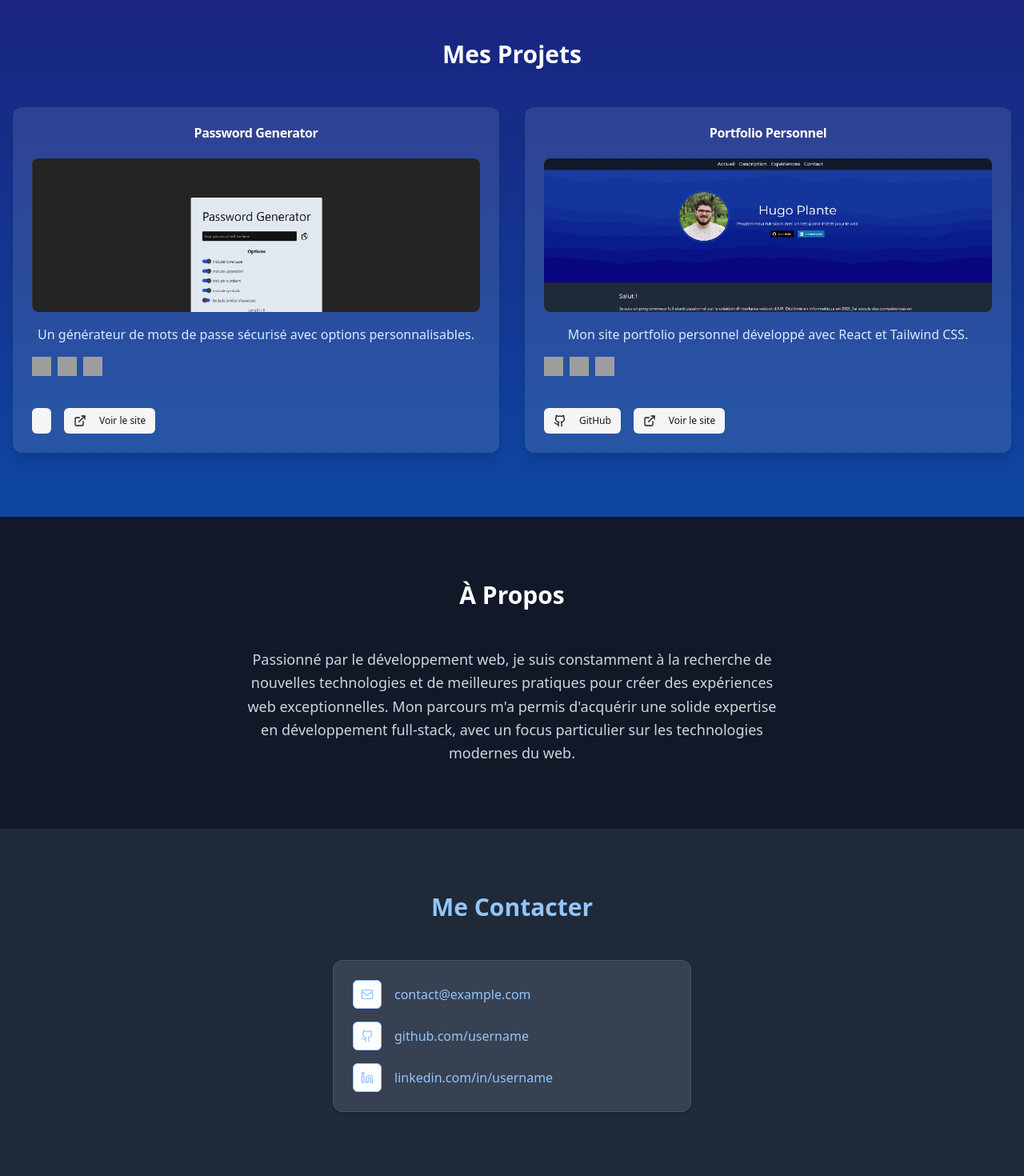
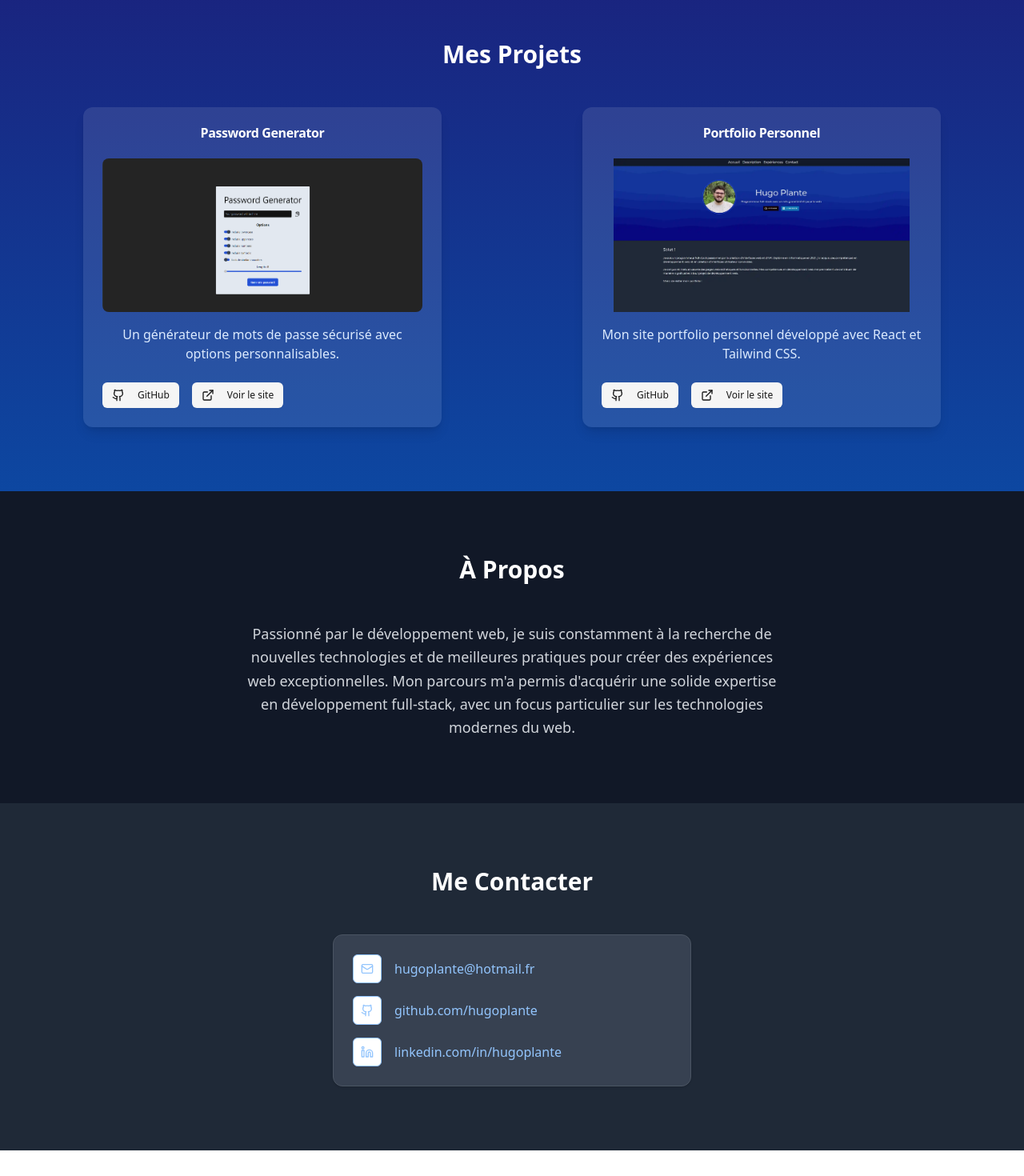
Before and after one commit to HugoPlante/portfolio, a React (Vite) app: page / in a window 1280 px wide. Shown: the part 458-1928 px from the top of the page at 80% size. After the commit the page ends 1896 px from the top, so only its background shows below. Built offline with nearby package versions, Linux system fonts and the light colour scheme; grey boxes are pictures that could not be loaded.

Commit message:
touches finales

```diff
--- a/src/components/Contact.tsx
+++ b/src/components/Contact.tsx
@@ -11,7 +11,7 @@ const Contact = () => {
   return (
     <section id="contact" className="py-20 bg-gray-800 text-white">
       <div className="container mx-auto px-4">
-        <h2 className="text-3xl font-bold text-center mb-12 text-blue-300">
+        <h2 className="text-3xl font-bold text-center mb-12 text-white">
           Me Contacter
         </h2>
         <div className="max-w-md mx-auto">
@@ -26,10 +26,10 @@ const Contact = () => {
                   <Mail className="w-4 h-4" />
                 </Button>
                 <a
-                  href="mailto:contact@example.com"
+                  href="mailto:hugoplante@hotmail.fr"
                   className="text-blue-300 hover:underline"
                 >
-                  contact@example.com
+                  hugoplante@hotmail.fr
                 </a>
               </div>
               <div className="flex items-center gap-4">
@@ -44,7 +44,7 @@ const Contact = () => {
                   href="https://github.com/hugoplante"
                   className="text-blue-300 hover:underline"
                 >
-                  github.com/username
+                  github.com/hugoplante
                 </a>
               </div>
               <div className="flex items-center gap-4">
@@ -59,7 +59,7 @@ const Contact = () => {
                   href="https://linkedin.com/in/hugoplante"
                   className="text-blue-300 hover:underline"
                 >
-                  linkedin.com/in/username
+                  linkedin.com/in/hugoplante
                 </a>
               </div>
             </CardContent>
--- a/src/components/Projects/MyPorfolio.tsx
+++ b/src/components/Projects/MyPorfolio.tsx
@@ -12,24 +12,21 @@ import {
 const MyPorfolio = () => {
   const { t } = useTranslation("experiences");
   return (
-    <Card className="bg-white/10 border-none shadow-lg hover:shadow-xl transition-shadow duration-300">
+    <Card className="bg-white/10 border-none shadow-lg hover:shadow-xl transition-shadow duration-300 max-w-md">
       <CardHeader>
         <CardTitle className="text-white">Portfolio Personnel</CardTitle>
       </CardHeader>
       <CardContent>
-        <img
-          src="src\assets\images\projects\portfolio.webp"
-          alt="Portfolio Preview"
-          className="w-full h-48 object-cover object-top rounded-lg mb-4"
-        />
-        <p className="text-blue-100 mb-4">
+        <div className="flex justify-center items-center ">
+          <img
+            src="src\assets\images\projects\portfolio.webp"
+            alt="Portfolio Preview"
+            className="max-w-full w-full max-h-48 object-contain object-top rounded-lg mb-4"
+          />
+        </div>
+        <p className="text-blue-100">
           Mon site portfolio personnel développé avec React et Tailwind CSS.
         </p>
-        <div className="flex gap-2 mb-4">
-          <img src="/placeholder.svg" alt="Next.js" className="w-6 h-6" />
-          <img src="/placeholder.svg" alt="React" className="w-6 h-6" />
-          <img src="/placeholder.svg" alt="Tailwind" className="w-6 h-6" />
-        </div>
       </CardContent>
       <CardFooter className="flex gap-4">
         <a href="https://github.com/HugoPlante/portfolio">
--- a/src/components/Projects/PasswordGenerator.tsx
+++ b/src/components/Projects/PasswordGenerator.tsx
@@ -8,10 +8,11 @@ import {
   CardContent,
   CardFooter,
 } from "../ui/card";
+import { siHtml5 } from "simple-icons";
 
 const PasswordGenerator = () => {
   return (
-    <Card className="bg-white/10 border-none shadow-lg hover:shadow-xl transition-shadow duration-300">
+    <Card className="bg-white/10 border-none shadow-lg hover:shadow-xl transition-shadow duration-300 max-w-md">
       <CardHeader>
         <CardTitle className="text-white">Password Generator</CardTitle>
       </CardHeader>
@@ -21,26 +22,23 @@ const PasswordGenerator = () => {
           alt="Password Generator Preview"
           className="w-full h-48 object-cover object-top rounded-lg mb-4"
         />
-        <p className="text-blue-100 mb-4">
+        <p className="text-blue-100">
           Un générateur de mots de passe sécurisé avec options personnalisables.
         </p>
-        <div className="flex gap-2 mb-4">
-          <img src="/placeholder.svg" alt="HTML" className="w-6 h-6" />
-          <img src="/placeholder.svg" alt="CSS" className="w-6 h-6" />
-          <img src="/placeholder.svg" alt="JavaScript" className="w-6 h-6" />
-        </div>
       </CardContent>
       <CardFooter className="flex gap-4">
-        <Button asChild variant="secondary" size="sm">
-          <ExternalLink href="www.github.com/HugoPlante/password-generator">
+        <a href="https://github.com/HugoPlante/password-generator">
+          <Button variant="secondary" size="sm">
             <Github className="w-4 h-4 mr-2" />
             GitHub
-          </ExternalLink>
-        </Button>
-        <Button variant="secondary" size="sm">
-          <ExternalLink className="w-4 h-4 mr-2" />
-          Voir le site
-        </Button>
+          </Button>
+        </a>
+        <a href="https://hugoplante.github.io/password-generator/">
+          <Button variant="secondary" size="sm">
+            <ExternalLink className="w-4 h-4 mr-2" />
+            Voir le site
+          </Button>
+        </a>
       </CardFooter>
     </Card>
   );
--- a/src/pages/PortfolioRevamp.tsx
+++ b/src/pages/PortfolioRevamp.tsx
@@ -25,7 +25,7 @@ export default function PortfolioRevamp() {
     <div className="min-h-screen bg-[#1a237e]">
       {/* Navigation */}
       <nav className="bg-[#0a1144]/80 p-4">
-        <div className="flex justify-center gap-6 text-xl">
+        <div className="flex justify-center gap-4 md:gap-6 text-md sm:text-base md:text-xl">
           <a
             href="#accueil"
             className="text-white hover:text-blue-200 transition"
@@ -53,7 +53,6 @@ export default function PortfolioRevamp() {
         </div>
       </nav>
 
-      {/* Hero Section with Wave Background */}
       <div className="relative bg-gradient-to-b from-[#1a237e] to-[#0d47a1] overflow-hidden">
         <div
           className="absolute inset-0"
@@ -100,7 +99,7 @@ export default function PortfolioRevamp() {
           <h2 className="text-3xl font-bold text-center mb-12 text-white">
             Mes Projets
           </h2>
-          <div className="grid md:grid-cols-2 gap-8">
+          <div className="grid lg:grid-cols-2 justify-items-center gap-y-4">
             <PasswordGenerator />
             <MyPorfolio />
           </div>
```
